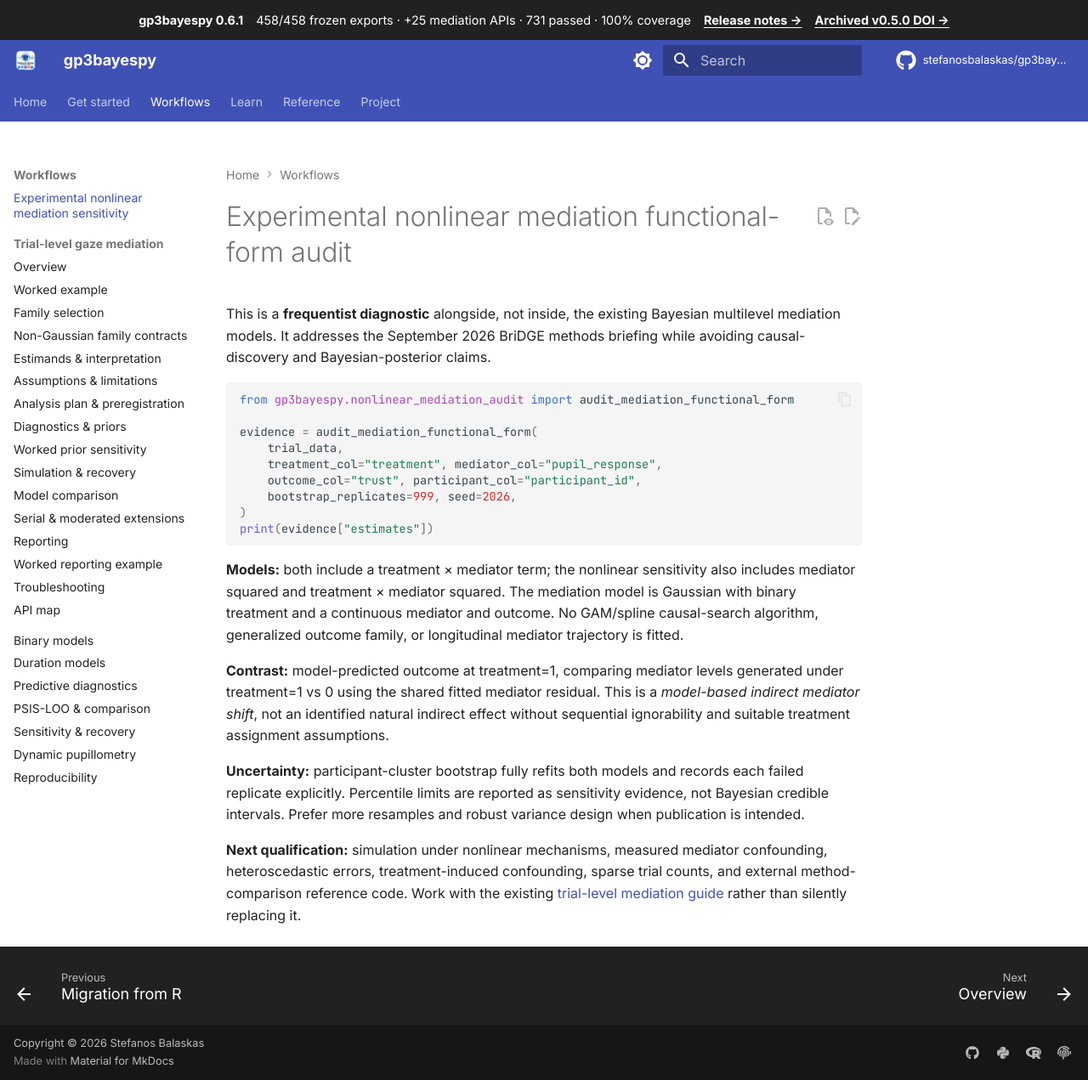
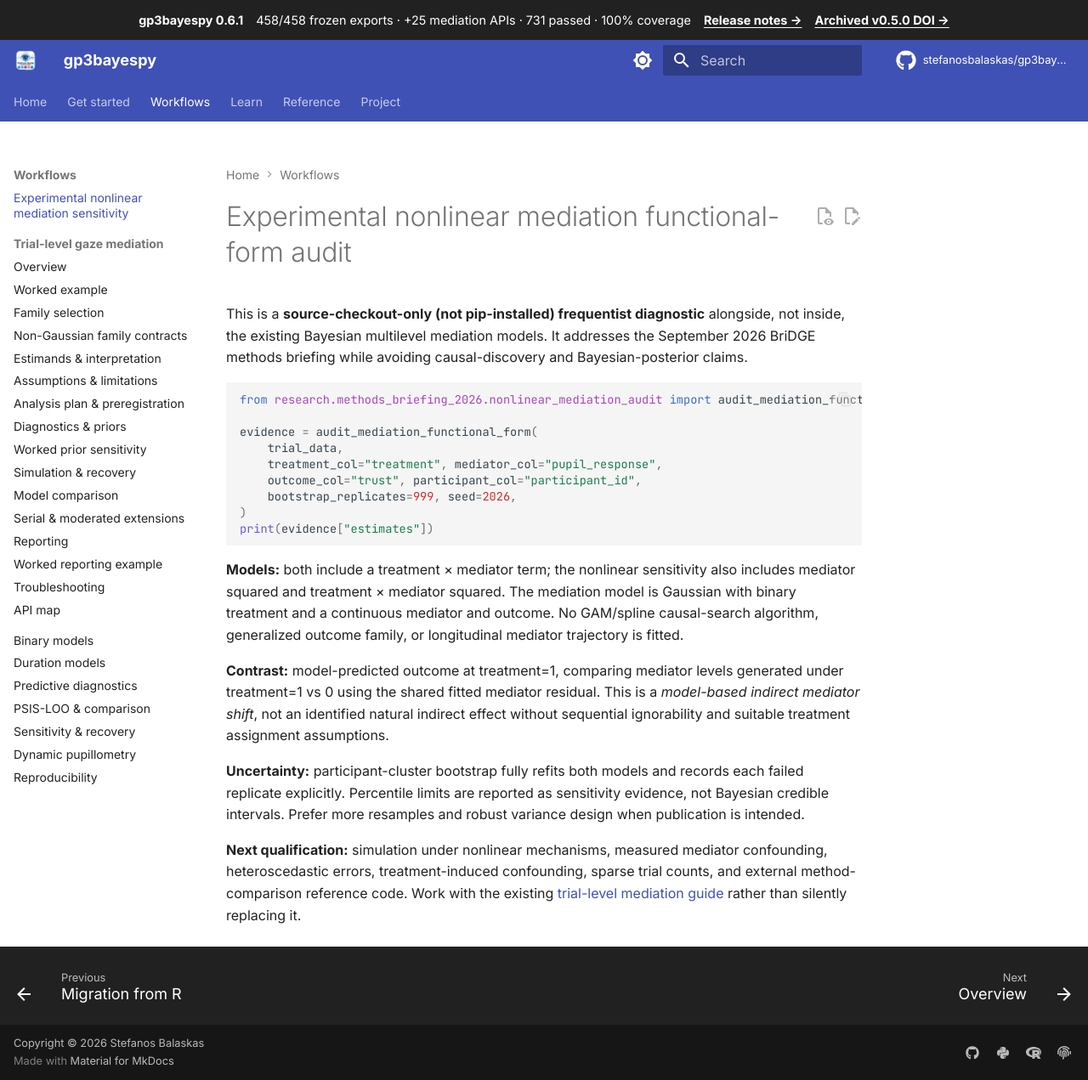
Before and after one commit to stefanosbalaskas/gp3bayespy, an MkDocs documentation site: the page built from docs/articles/nonlinear-mediation-audit.md, in a window 1280 px wide and 1271 px high. Shown: the whole window at 85% size. Built offline with MkDocs 1.6.1 and Material for MkDocs 9.7.7, drawn with Linux system fonts in a browser that asks for light colours; comment, search, counter and statistics services are not loaded.

Commit message:
Clarify source-only experimental mediation workflow

````diff
--- a/docs/articles/nonlinear-mediation-audit.md
+++ b/docs/articles/nonlinear-mediation-audit.md
@@ -1,9 +1,9 @@
 # Experimental nonlinear mediation functional-form audit
 
-This is a **frequentist diagnostic** alongside, not inside, the existing Bayesian multilevel mediation models. It addresses the September 2026 BriDGE methods briefing while avoiding causal-discovery and Bayesian-posterior claims.
+This is a **source-checkout-only (not pip-installed) frequentist diagnostic** alongside, not inside, the existing Bayesian multilevel mediation models. It addresses the September 2026 BriDGE methods briefing while avoiding causal-discovery and Bayesian-posterior claims.
 
 ```python
-from gp3bayespy.nonlinear_mediation_audit import audit_mediation_functional_form
+from research.methods_briefing_2026.nonlinear_mediation_audit import audit_mediation_functional_form
 
 evidence = audit_mediation_functional_form(
     trial_data,
````
